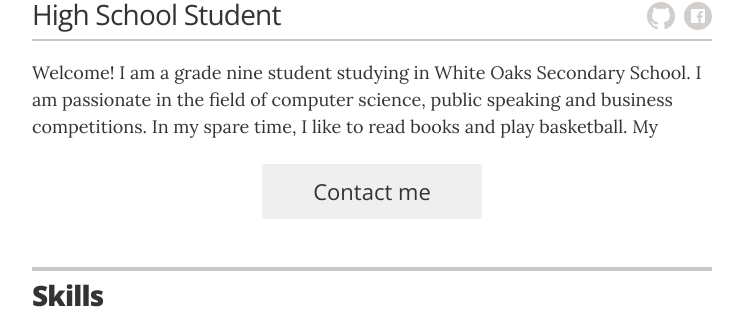
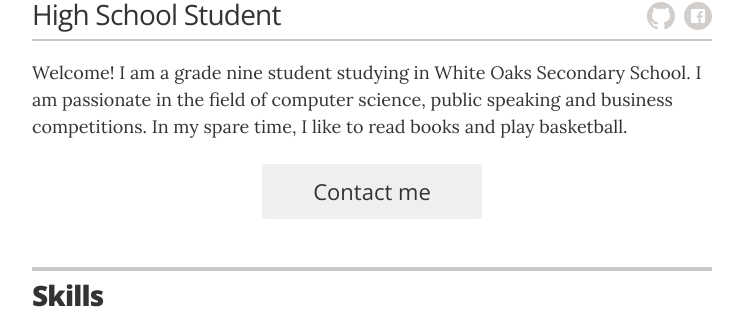
Before and after one commit to TigerBi/tigerbi.github.io, a Jekyll site: the page built from index.html, in a window 1280 px wide. Shown: the part 227-537 px from the top of the page, without its empty margins (268-1011 px from the left). Built offline with Jekyll 4.4.1, drawn with Linux system fonts in a browser that asks for light colours.

```diff
--- a/_config.yml
+++ b/_config.yml
@@ -23,7 +23,7 @@ resume_contact_address:         "742 Evergreen Terrace, Springfield"
 resume_header_contact_info:     "742 Evergreen Terrace, Springfield • 555-7334 • lisasimpson@youremailaddress.com"
 display_header_contact_info:    "false"
 
-resume_header_intro: "<p>Welcome! I am a grade nine student studying in White Oaks Secondary School. I am passionate in the field of computer science, public speaking and business competitions. In my spare time, I like to read books and play basketball. My </p>"
+resume_header_intro: "<p>Welcome! I am a grade nine student studying in White Oaks Secondary School. I am passionate in the field of computer science, public speaking and business competitions. In my spare time, I like to read books and play basketball.</p>"
 
 # use "yes" to display the email contact button,
 # "no" to display an "I'm not looking for work" message,
```
